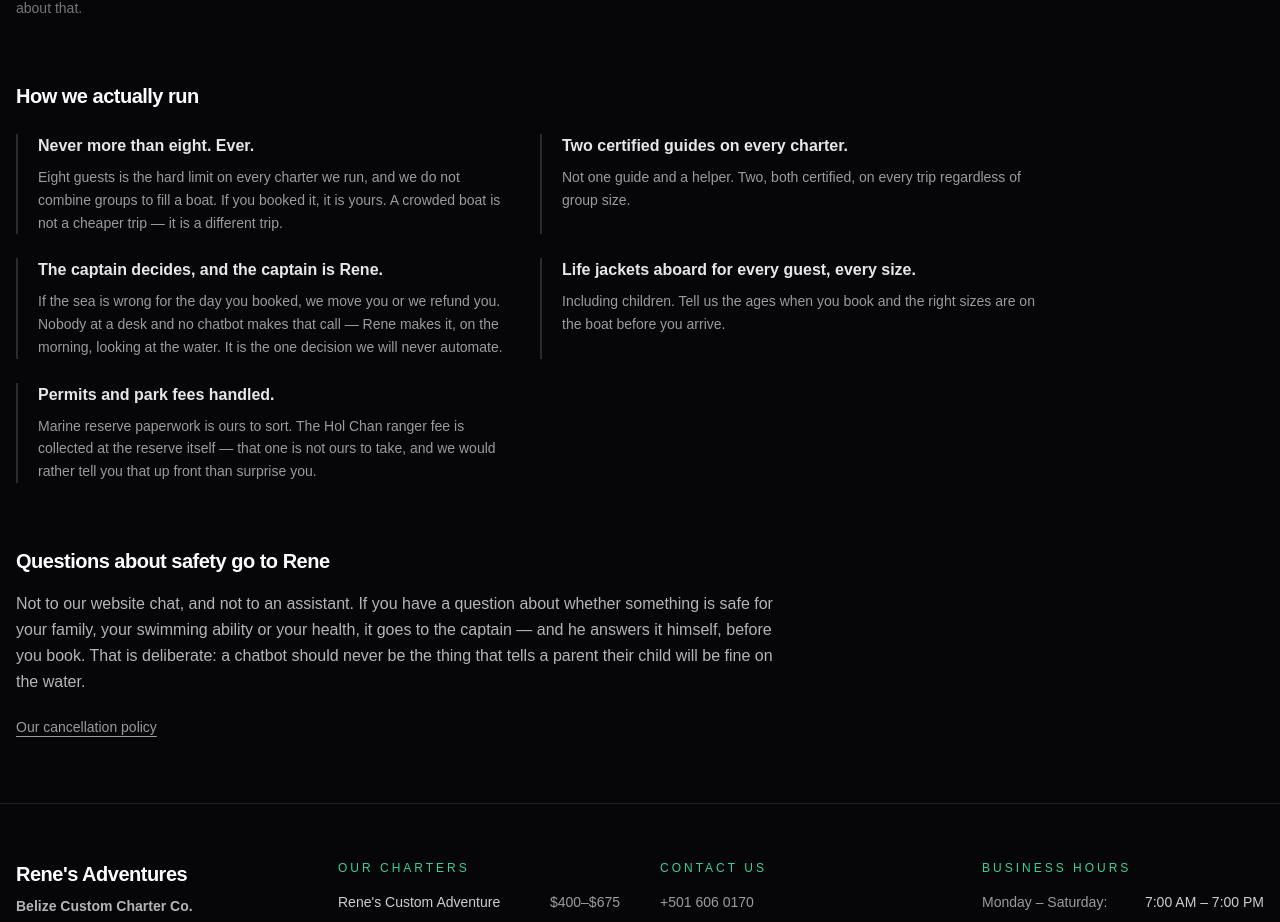
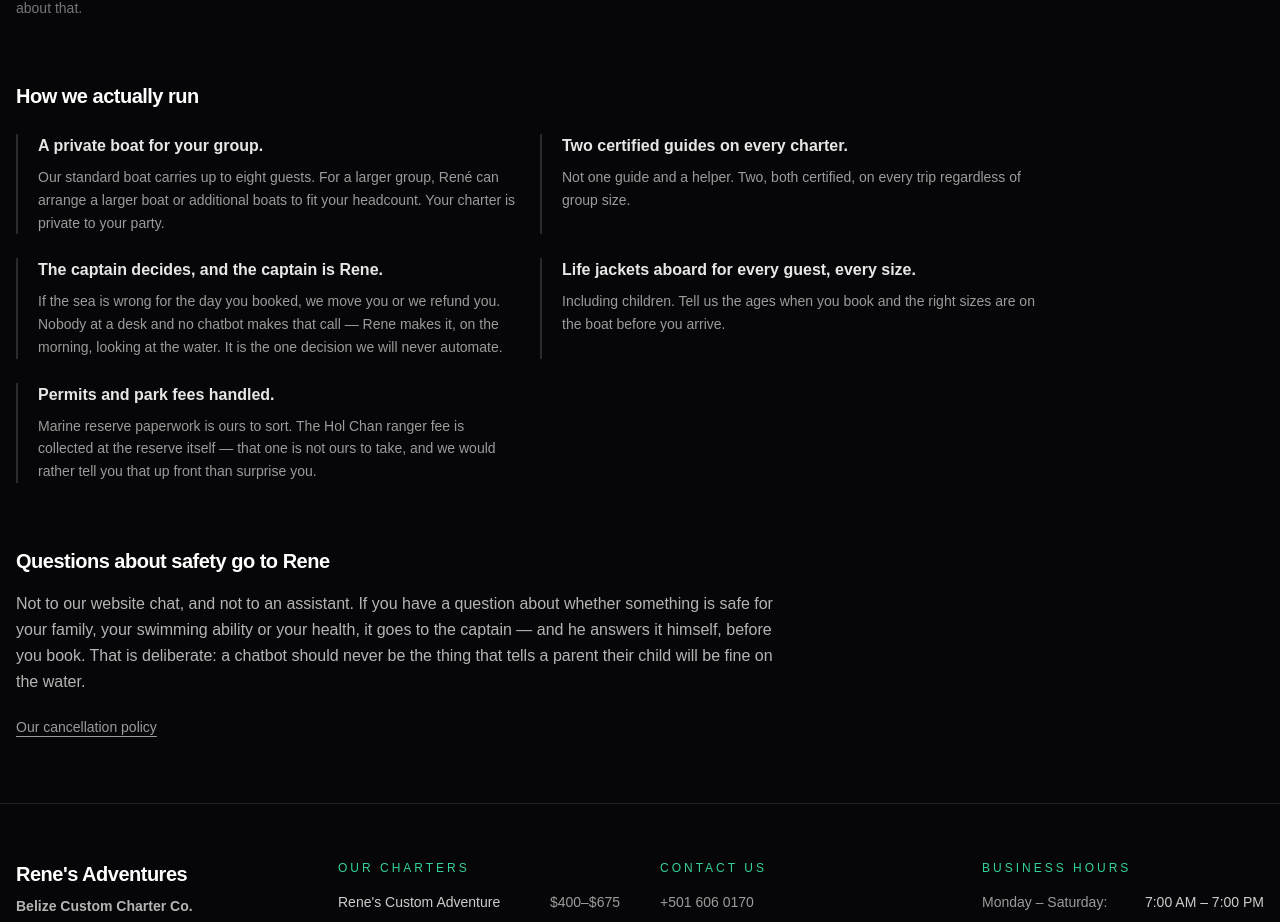
Before and after one commit to Renesadventures/renes-adventures-v2, a Next.js app: page /safety in a window 1280 px wide. Shown: the part 1095-2017 px from the top of the page. Built offline with nearby package versions, Linux system fonts and the light colour scheme; no server answers; a web font is replaced by a local one.

Commit message:
Clarify standard boat capacity on safety page

```diff
--- a/src/app/safety/page.tsx
+++ b/src/app/safety/page.tsx
@@ -83,9 +83,9 @@ const CREDENTIALS: Array<{ label: string; value: string; note?: string }> = [
 
 const PROMISES: Array<{ title: string; body: string }> = [
   {
-    title: 'Never more than eight. Ever.',
+    title: 'A private boat for your group.',
     body:
-      'Eight guests is the hard limit on every charter we run, and we do not combine groups to fill a boat. If you booked it, it is yours. A crowded boat is not a cheaper trip — it is a different trip.',
+      'Our standard boat carries up to eight guests. For a larger group, René can arrange a larger boat or additional boats to fit your headcount. Your charter is private to your party.',
   },
   {
     title: 'Two certified guides on every charter.',
```
